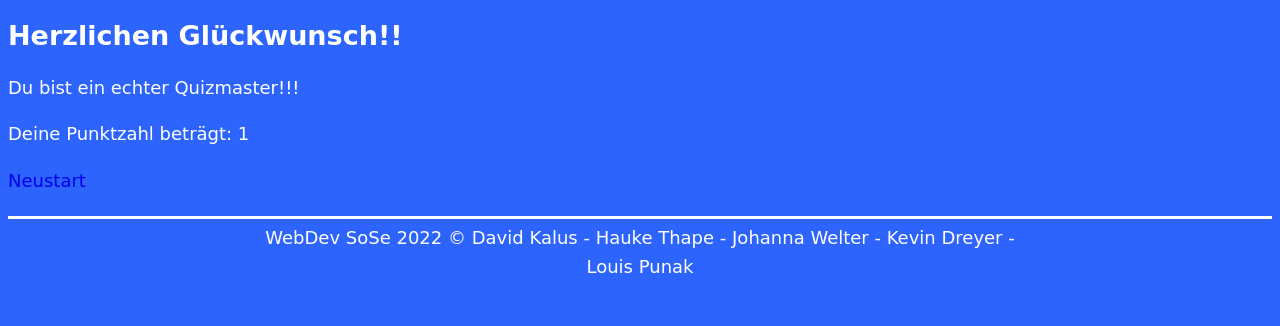
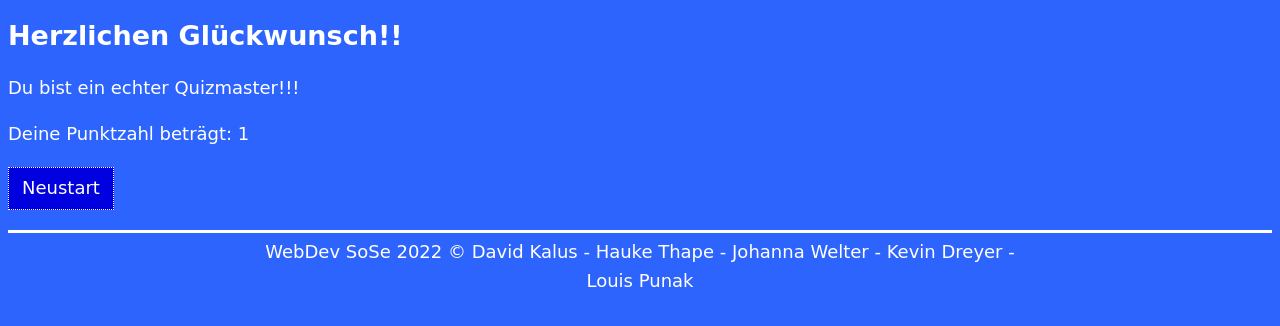
Before and after one commit to sleepylinde/studentelearning, a PHP site: page /Quiz/final.php in a window 1280 px wide. Shown: the part 88-414 px from the top of the page. Run offline with PHP 8.4, Linux system fonts and the light colour scheme; the visitor is signed in with stand-in values (Sample User, id 1).

Commit message:
Update for the quiz

```diff
--- a/src/Quiz/final.php
+++ b/src/Quiz/final.php
@@ -16,7 +16,7 @@
     <h2>Herzlichen Glückwunsch!!</h2>
         <p>Du bist ein echter Quizmaster!!!</p>
         <p>Deine Punktzahl beträgt: <?php echo $_SESSION['score']; ?></p>
-    <a href="question.php?n=1" class="start">Neustart</a>
+    <a href="question.php?n=1" class="button">Neustart</a>
     <?php $_SESSION['score'] = 0; ?>
 </main>
 <footer>
```
